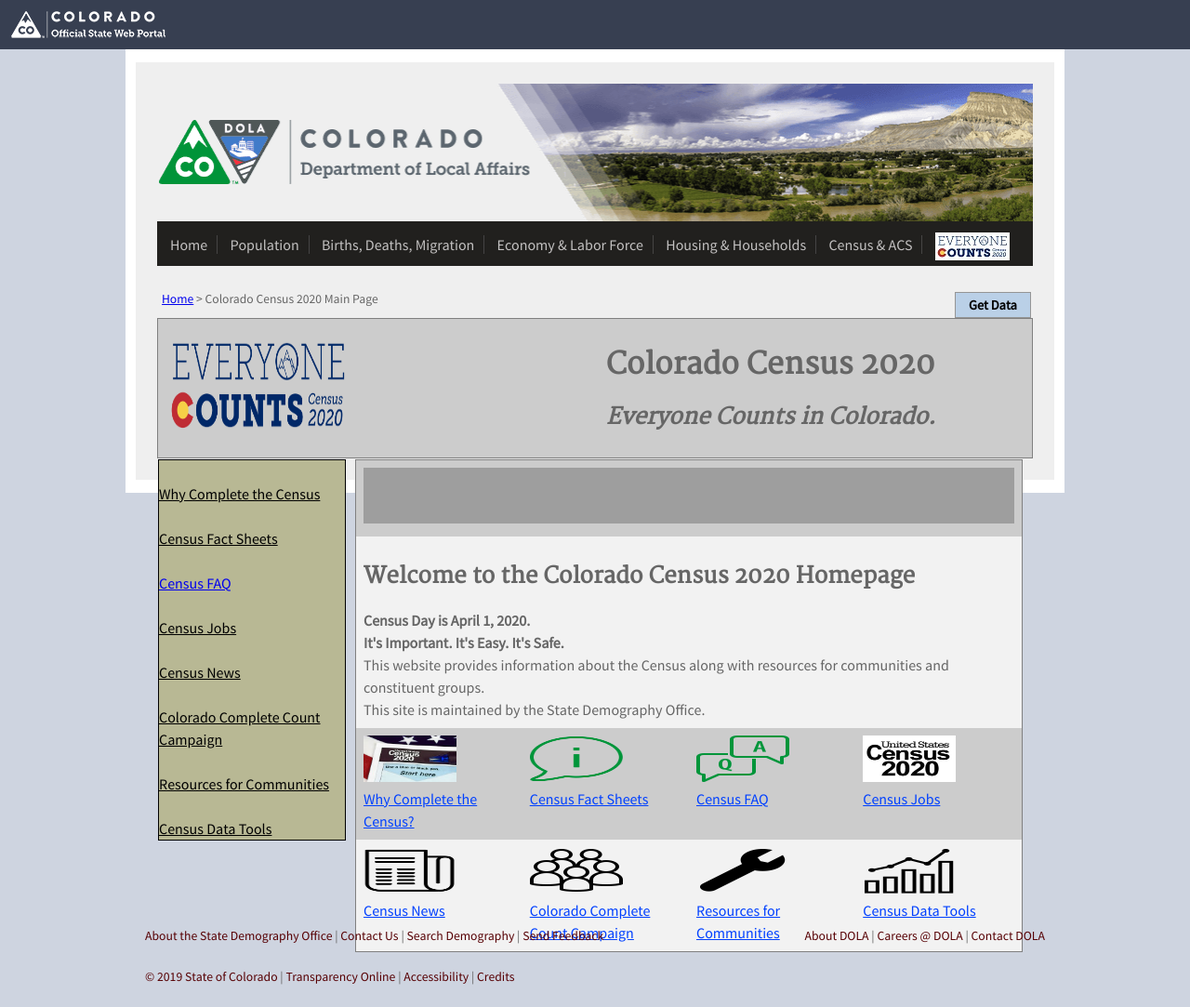
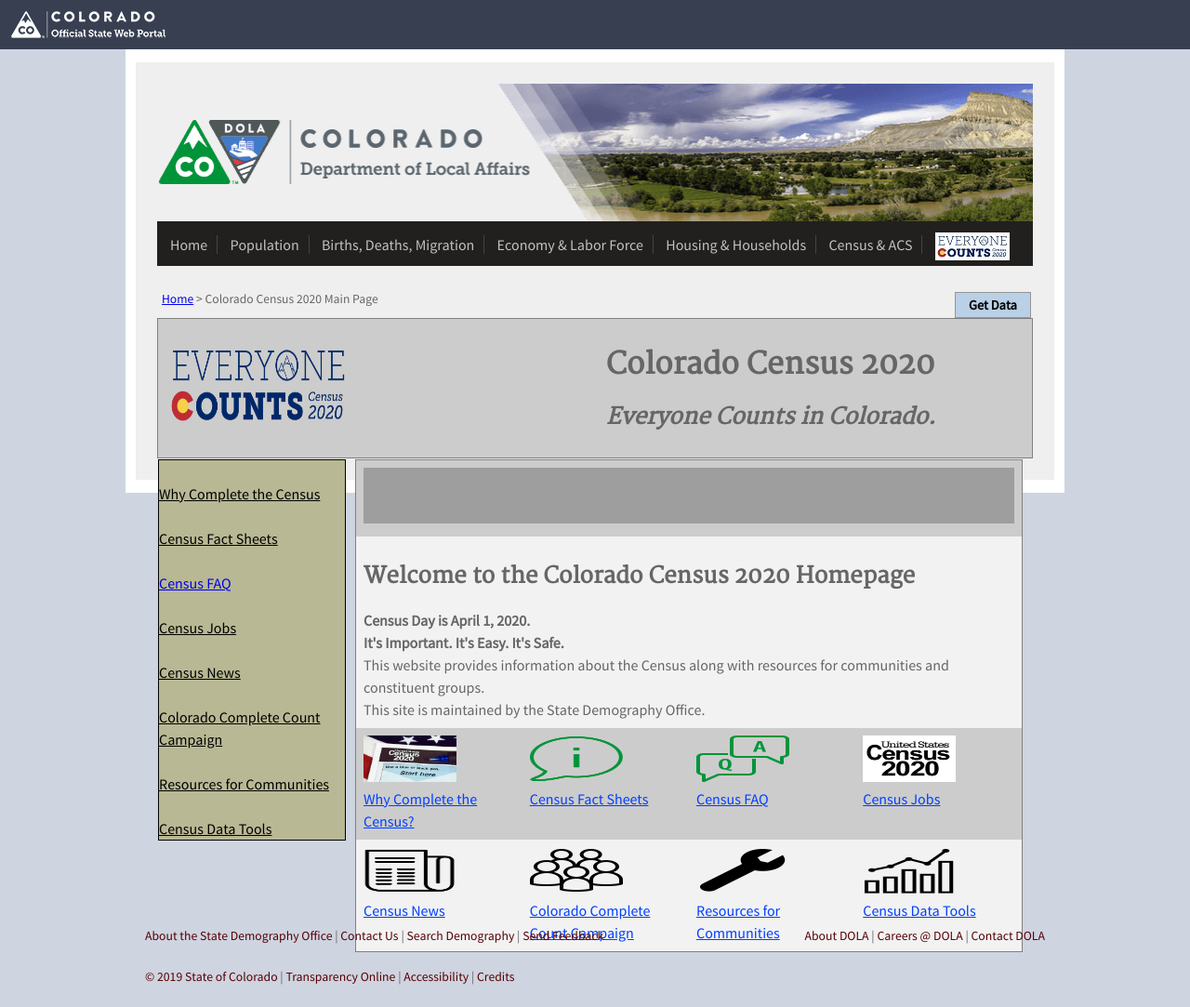
Before and after one commit to TBleess/Website_New, a Jekyll site: the page built from census_2020_main.html, in a window 1280 px wide. Shown: the whole page at 93% size. Built offline with Jekyll 4.4.1, drawn with Linux system fonts in a browser that asks for light colours; grey boxes are pictures that could not be loaded.

Commit message:
Add files via upload

```diff
--- a/census_2020_main.html
+++ b/census_2020_main.html
@@ -67,10 +67,10 @@
 <body>
 <table background: transparent >
     <tr>
-		<td width="500px" height="120px">
-			<img src="/images/CO_Census2020_v3-01.png" style="width:200px;height:120px;">
+		<td width="500px" height="100px">
+			<img src="/images/CO_Census2020_v3-01.png" style="width:200px;height:100px;">
 		</td>
-		<td width="500px" height="120px">
+		<td width="500px" height="100px">
 			<h1>Colorado Census 2020 </h1>
 			<h2><i>Everyone Counts in Colorado.</i></h2>
 		</td>
```
